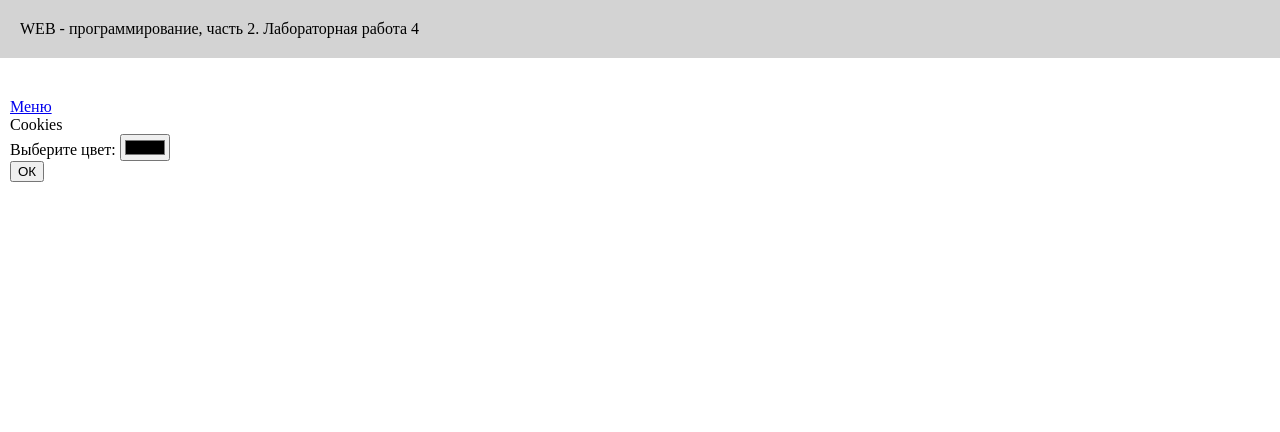
After one commit to SkribkaFllatova/webprogramming-labs-2, a Flask app: page /lab4/cookies in a window 1280 px wide. The commit adds this page. Shown: the top 432 px of the page. Run offline with Flask 3, Linux system fonts and the light colour scheme.

Commit message:
куки-цвет текста

```diff
--- a/lab4.py
+++ b/lab4.py
@@ -94,3 +94,18 @@ def zerno():
 @lab4.route('/lab4/success2')
 def success2():
     return render_template('success2.html')
+
+
+@lab4.route('/lab4/cookies', methods = ['GET' , 'POST'])
+def cookies():
+    if request.method == 'GET':
+        return render_template('cookies.html')
+
+    color = request.form.get('color')
+
+    headers = {
+        'Set-Cookie': 'color=' + color + '; path=/',
+        'Location': '/lab4/cookies'
+    }
+
+    return '', 303, headers
--- a/templates/base.html
+++ b/templates/base.html
@@ -5,6 +5,13 @@
     <meta name="viewport" content="width=device-width, initial-scale=1.0">
     <title>Скрибка Владислав, Филатова Юлия, {% block lab %}{% endblock %}</title>
     <link rel="stylesheet" href="{{ url_for('static', filename='main.css')}}">
+    {% if request.cookies.get('color') %}
+    <style>
+          body {
+               color: {{ request.cookies.get('color' )}};
+          }
+    </style>
+    {% endif %}
  </head>
  <body>
    <header>
--- /dev/null
+++ b/templates/cookies.html
@@ -0,0 +1,18 @@
+ {% extends "base.html" %}
+
+ {% block lab %}Лабораторная работа 4{% endblock %}
+
+ {% block main %}
+
+    <div>Cookies</div>
+    <form method="post">
+        <div>
+            <label for="color">Выберите цвет:</label>
+            <input type="color" id="color" name="color">
+        </div>
+        <div>
+            <button type="submit">ОК</button>
+        </div>
+    </form>
+
+{% endblock %}
--- a/templates/lab4.html
+++ b/templates/lab4.html
@@ -10,6 +10,7 @@
         <li> <a href="/lab4/login">Авторизация</a>
         <li> <a href="/lab4/holog">Холодильник</a>
         <li> <a href="/lab4/zerno">Заказ зерна</a>
+        <li> <a href="/lab4/cookies">Куки</a>
     </ol>
 
 {% endblock %}
```
